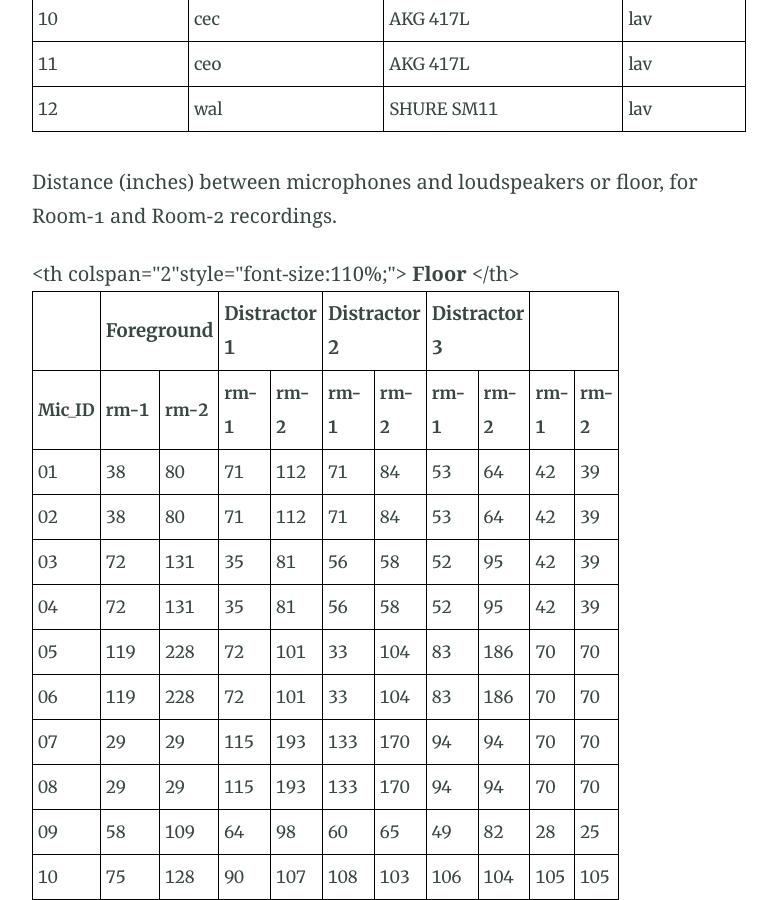
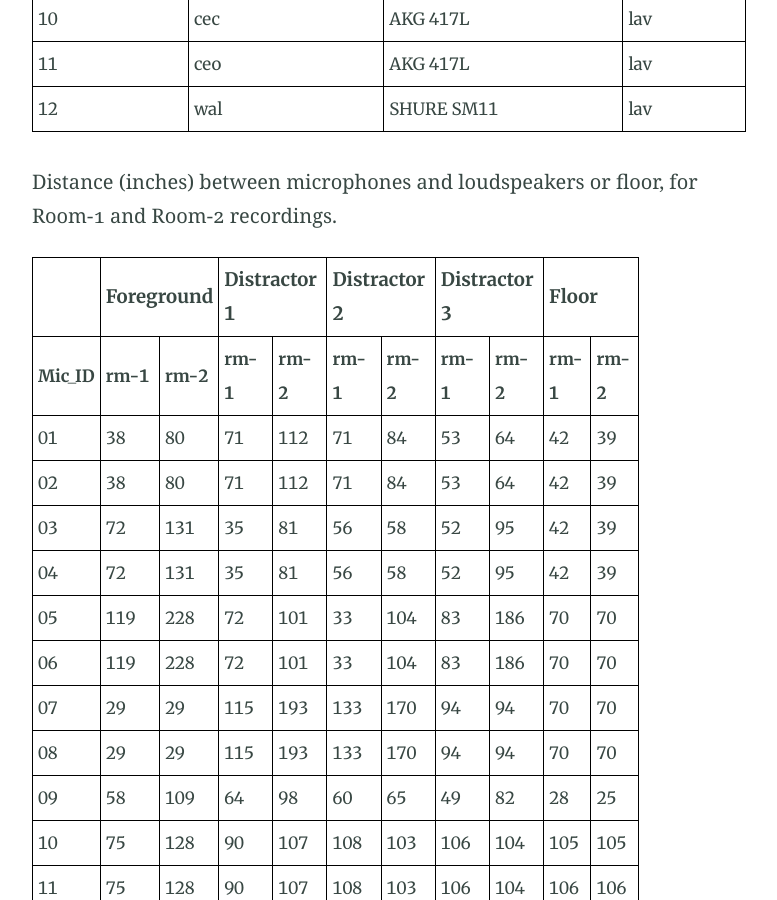
Before and after one commit to IQTLabs/voices, a Jekyll site: the page built from Lab41-SRI-VOiCES_README.md, in a window 1280 px wide and 900 px high, scrolled down 6299 px. Shown: the whole window, without its empty margins (251-1028 px from the left). Built offline with Jekyll 4.4.1, drawn with Linux system fonts in a browser that asks for light colours; our own code applies the rules of GitHub Pages for plain Markdown files.

Commit message:
fixing nested table

```diff
--- a/Lab41-SRI-VOiCES_README.md
+++ b/Lab41-SRI-VOiCES_README.md
@@ -147,14 +147,14 @@ th, td {
 </head>
 <body>
 
-<table style="width:75%">
+<table style="width:85%">
   <tr>
     <th> </th>
     <th colspan="2" style="font-size:110%;"> <b>Foreground</b> </th>
     <th colspan="2" style="font-size:110%;"> <b>Distractor 1</b> </th>
     <th colspan="2" style="font-size:110%;"> <b>Distractor 2</b> </th>
     <th colspan="2" style="font-size:110%;"> <b>Distractor 3</b></th>
-    <th colspan="2"style="font-size:110%;"> <b>Floor</b> </th>
+    <th colspan="2" style="font-size:110%;"> <b>Floor</b> </th>
   </tr>
   <tr>
     <td><b>Mic_ID</b></td>
```
